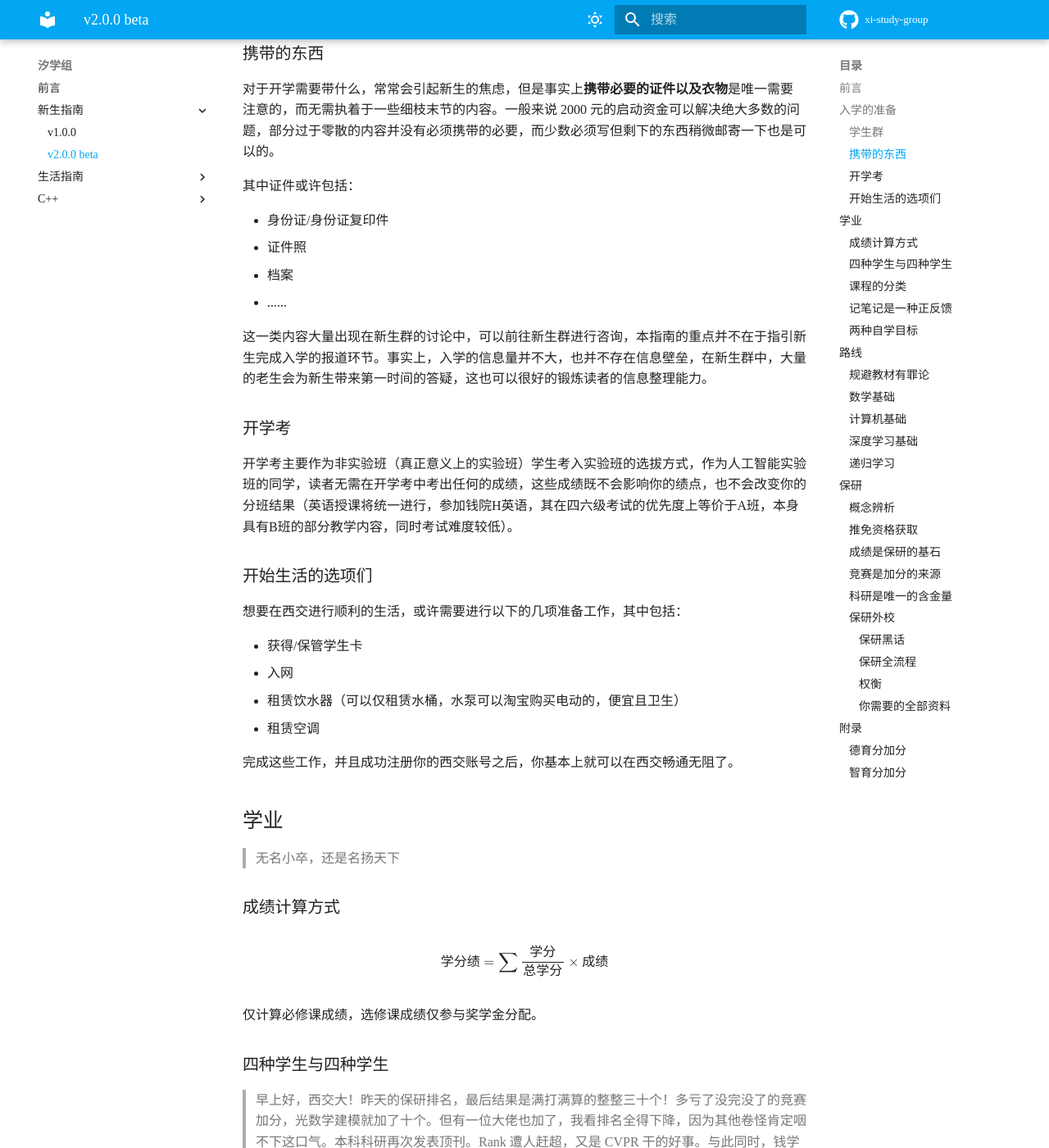
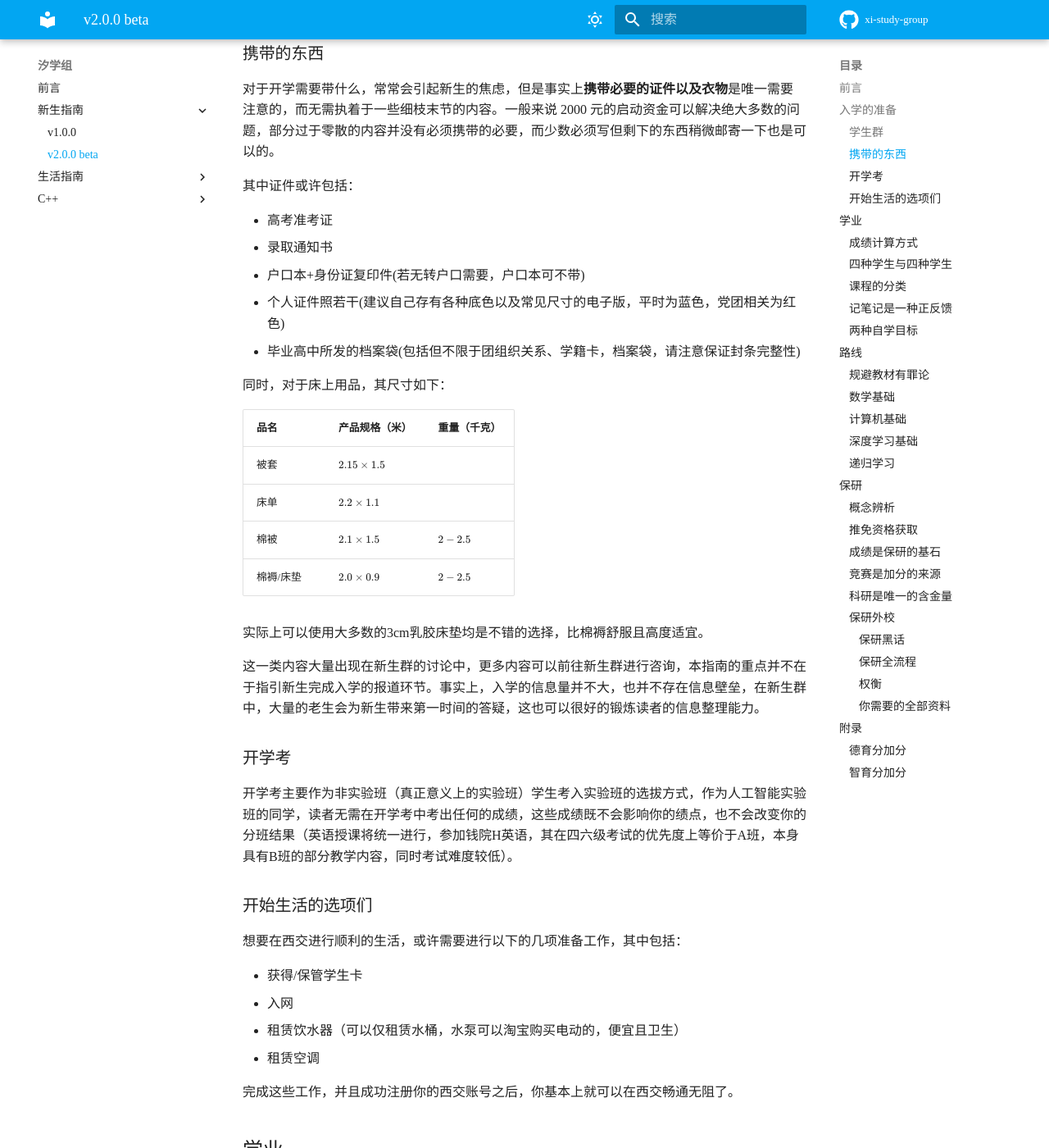
Before and after one commit to XiStudyGroup/XiStudyGroup, an MkDocs documentation site: the page built from docs/人工智能新生指南2024.md, in a window 1280 px wide and 1400 px high, scrolled down 1209 px. Shown: the whole window at 82% size. Built offline with MkDocs 1.6.1 and Material for MkDocs 9.7.7, drawn with Linux system fonts in a browser that asks for light colours; some web fonts are replaced; comment, search, counter and statistics services are not loaded.

Commit message:
update guideline 2024

```diff
--- a/docs/人工智能新生指南2024.md
+++ b/docs/人工智能新生指南2024.md
@@ -32,12 +32,24 @@ Written by Axi
 
 其中证件或许包括：
 
-- 身份证/身份证复印件
-- 证件照
-- 档案
-- ......
+- 高考准考证
+- 录取通知书
+- 户口本+身份证复印件(若无转户口需要，户口本可不带)
+- 个人证件照若干(建议自己存有各种底色以及常见尺寸的电子版，平时为蓝色，党团相关为红色)
+- 毕业高中所发的档案袋(包括但不限于团组织关系、学籍卡，档案袋，请注意保证封条完整性)
 
-这一类内容大量出现在新生群的讨论中，可以前往新生群进行咨询，本指南的重点并不在于指引新生完成入学的报道环节。事实上，入学的信息量并不大，也并不存在信息壁垒，在新生群中，大量的老生会为新生带来第一时间的答疑，这也可以很好的锻炼读者的信息整理能力。
+同时，对于床上用品，其尺寸如下：
+
+| 品名      | 产品规格（米）   | 重量（千克） |
+| --------- | ---------------- | ------------ |
+| 被套      | $2.15\times 1.5$ |              |
+| 床单      | $2.2\times 1.1$  |              |
+| 棉被      | $2.1\times 1.5$  | $2-2.5$      |
+| 棉褥/床垫 | $2.0\times 0.9$  | $2-2.5$      |
+
+实际上可以使用大多数的3cm乳胶床垫均是不错的选择，比棉褥舒服且高度适宜。
+
+这一类内容大量出现在新生群的讨论中，更多内容可以前往新生群进行咨询，本指南的重点并不在于指引新生完成入学的报道环节。事实上，入学的信息量并不大，也并不存在信息壁垒，在新生群中，大量的老生会为新生带来第一时间的答疑，这也可以很好的锻炼读者的信息整理能力。
 
 ### 开学考
 
```
